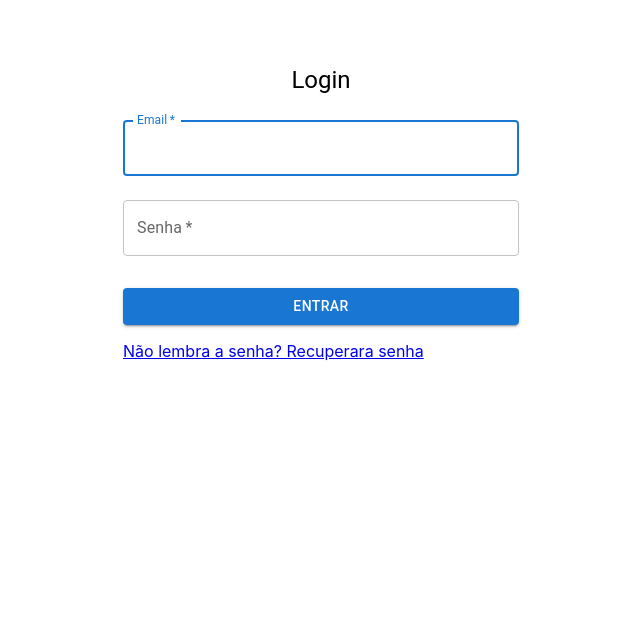
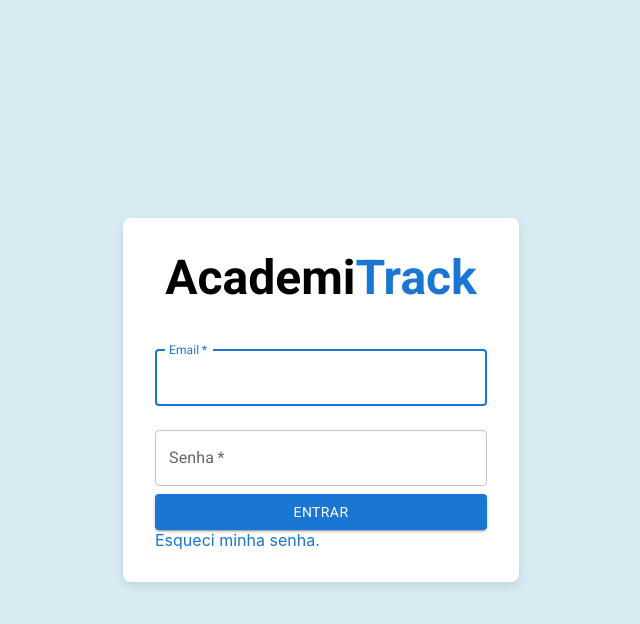
Before and after one commit to WebCrafters-ZL/academitrack-front, a React (Create React App) app: page / in a window 1280 px wide. Shown: the top 624 px of the page, without its empty margins (319-959 px from the left). Built offline with nearby package versions, Linux system fonts and the light colour scheme.

Commit message:
feat: Estilização da pagina de Login

```diff
--- a/package.json
+++ b/package.json
@@ -13,6 +13,7 @@
     "react-dom": "^18.3.1",
     "react-router-dom": "^6.26.2",
     "react-scripts": "5.0.1",
+    "sass": "^1.79.3",
     "web-vitals": "^2.1.4"
   },
   "scripts": {
--- a/public/index.html
+++ b/public/index.html
@@ -2,42 +2,19 @@
 <html lang="en">
   <head>
     <meta charset="utf-8" />
-    <link rel="icon" href="%PUBLIC_URL%/favicon.ico" />
     <meta name="viewport" content="width=device-width, initial-scale=1" />
     <meta name="theme-color" content="#000000" />
     <meta
       name="description"
-      content="Web site created using create-react-app"
+      content="Sistema de gestão academico"
     />
     <link rel="apple-touch-icon" href="%PUBLIC_URL%/logo192.png" />
-    <!--
-      manifest.json provides metadata used when your web app is installed on a
-      user's mobile device or desktop. See https://developers.google.com/web/fundamentals/web-app-manifest/
-    -->
     <link rel="manifest" href="%PUBLIC_URL%/manifest.json" />
-    <!--
-      Notice the use of %PUBLIC_URL% in the tags above.
-      It will be replaced with the URL of the `public` folder during the build.
-      Only files inside the `public` folder can be referenced from the HTML.
-
-      Unlike "/favicon.ico" or "favicon.ico", "%PUBLIC_URL%/favicon.ico" will
-      work correctly both with client-side routing and a non-root public URL.
-      Learn how to configure a non-root public URL by running `npm run build`.
-    -->
-    <title>React App</title>
+    <link href="https://fonts.googleapis.com/css2?family=Roboto:wght@400;700&display=swap" rel="stylesheet">
+    <title>AcademiTrack</title>
   </head>
   <body>
     <noscript>You need to enable JavaScript to run this app.</noscript>
     <div id="root"></div>
-    <!--
-      This HTML file is a template.
-      If you open it directly in the browser, you will see an empty page.
-
-      You can add webfonts, meta tags, or analytics to this file.
-      The build step will place the bundled scripts into the <body> tag.
-
-      To begin the development, run `npm start` or `yarn start`.
-      To create a production bundle, use `npm run build` or `yarn build`.
-    -->
   </body>
 </html>
--- a/src/index.css
+++ b/src/index.css
@@ -11,3 +11,11 @@ code {
   font-family: source-code-pro, Menlo, Monaco, Consolas, 'Courier New',
     monospace;
 }
+
+.login-background {
+  background-color: #8ec0ec;
+  min-height: 100vh;
+  display: flex;
+  justify-content: center;
+  align-items: center;
+}
--- a/src/pages/Login.js
+++ b/src/pages/Login.js
@@ -1,3 +1,4 @@
+/* eslint-disable jsx-a11y/anchor-is-valid */
 import React from "react";
 import {
   Button,
@@ -7,31 +8,32 @@ import {
   Box,
   Grid2,
 } from "@mui/material";
+import '../styles/Login.scss';
 
 const Login = () => {
   const enviarFormulario = (event) => {
     event.preventDefault();
     const dados = new FormData(event.currentTarget);
     const dadosLogin = {
-      email: dados.get('email'),
-      senha: dados.get('password'),
+      email: dados.get("email"),
+      senha: dados.get("password"),
     };
     console.log(dadosLogin);
   };
+
   return (
+    <div className="login-background">
       <Container component="main" maxWidth="xs">
+        <Box className="login-container">
+          <Typography component="h1" variant="h3" className="login-title">
+            Academi<span style={{ color: "#1976d2" }}>Track</span>
+          </Typography>
           <Box
-        sx={{
-          marginTop: 8,
-          display: "flex",
-          flexDirection: "column",
-          alignItems: "center",
-        }}
+            component="form"
+            onSubmit={enviarFormulario}
+            noValidate
+            sx={{ mt: 1 }}
           >
-        <Typography component="h1" variant="h5">
-          Login
-        </Typography>
-        <Box component="form" onSubmit={enviarFormulario} noValidate sx={{ mt: 1}}>
             <TextField
               margin="normal"
               required
@@ -41,6 +43,7 @@ const Login = () => {
               name="email"
               autoComplete="email"
               autoFocus
+              aria-label="Campo de email"
             />
             <TextField
               margin="normal"
@@ -50,23 +53,34 @@ const Login = () => {
               label="Senha"
               type="password"
               id="password"
+              aria-label="Campo de senha"
             />
             <Button
               type="submit"
               fullWidth
               variant="contained"
-          sx= {{mt: 3, mb: 2}}
+              className="login-button"
             >
               Entrar
             </Button>
             <Grid2 container>
               <Grid2 item>
-            <a href="#">Não lembra a senha? Recuperara senha</a>
+                <a
+                  href="#"
+                  style={{
+                    textDecoration: 'none',
+                    color: '#1976d2',
+                  }}
+                  aria-label="Link para recuperar senha"
+                >
+                  Esqueci minha senha.
+                </a>
               </Grid2>
             </Grid2>
           </Box>
         </Box>
       </Container>
+    </div>
   );
 };
 
--- /dev/null
+++ b/src/styles/Login.scss
@@ -0,0 +1,42 @@
+/* Login.scss */
+$primary-color: #1976d2; // Variável para a cor primária
+$hover-color: #115293; // Cor do botão ao passar o mouse
+$background-color: rgba(173, 216, 230, 0.5); // Azul claro
+
+.login-background {
+    background-color: $background-color;
+    height: 100vh; // Para preencher a altura total da página
+}
+
+.login-container {
+    background-color: #ffffff;
+    border-radius: 8px;
+    padding: 32px;
+    box-shadow: 0px 4px 10px rgba(0, 0, 0, 0.1);
+    display: flex;
+    flex-direction: column;
+    align-items: center;
+    justify-content: center;
+
+    .login-title {
+        font-family: 'Roboto', sans-serif;
+        font-weight: 700;
+        text-align: center;
+        margin-bottom: 20px;
+    }
+}
+
+.login-button {
+    margin-top: 24px;
+    margin-bottom: 16px;
+    font-family: 'Arial', sans-serif;
+    font-size: 1rem;
+    font-weight: 600;
+    background-color: $primary-color;
+    color: white;
+    transition: background-color 0.3s;
+
+    &:hover {
+        background-color: $hover-color;
+    }
+}
```
Also changed, not shown: 1 other file (tests, documents, lock files or other folders). Lines whose indentation alone changed are shown as unchanged.
